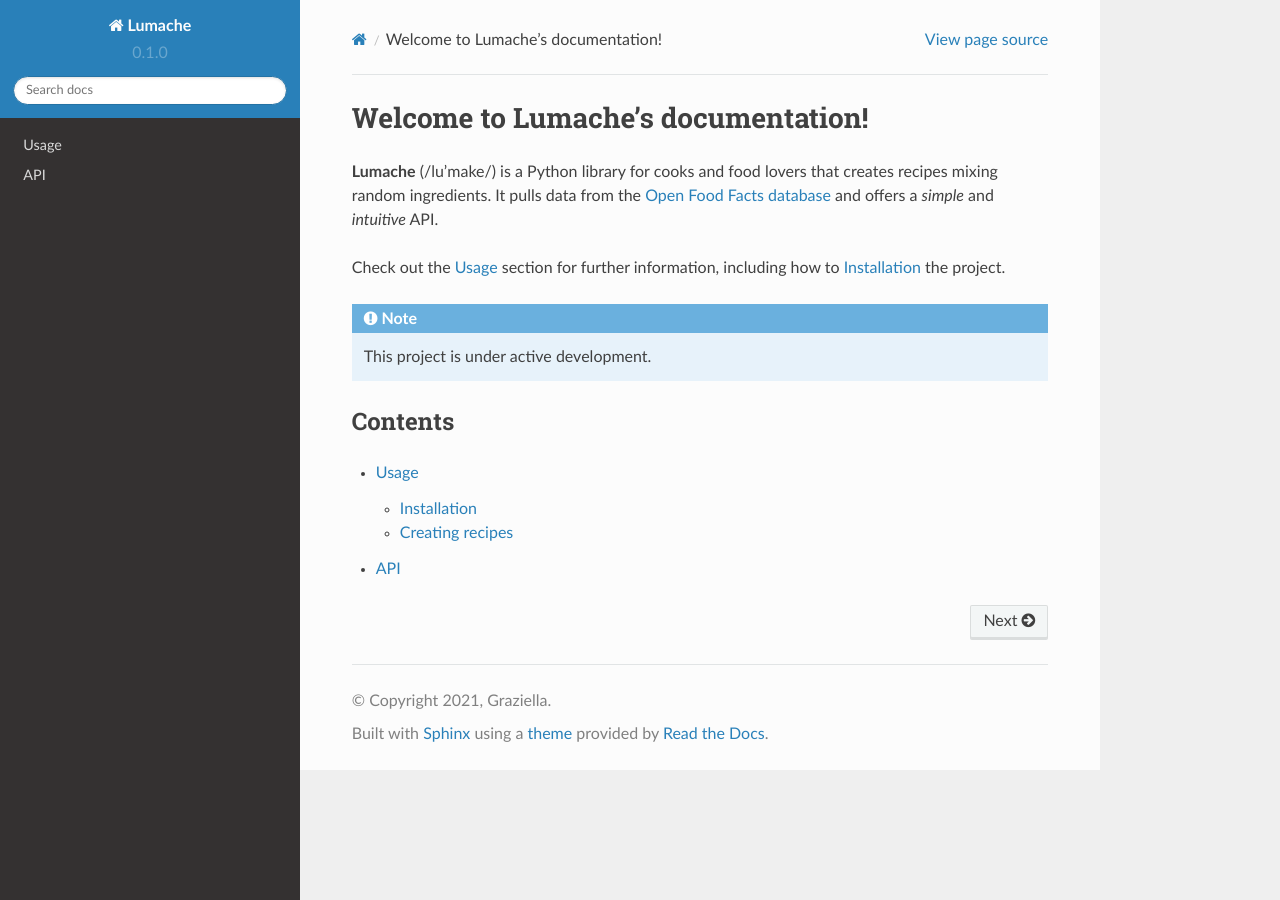
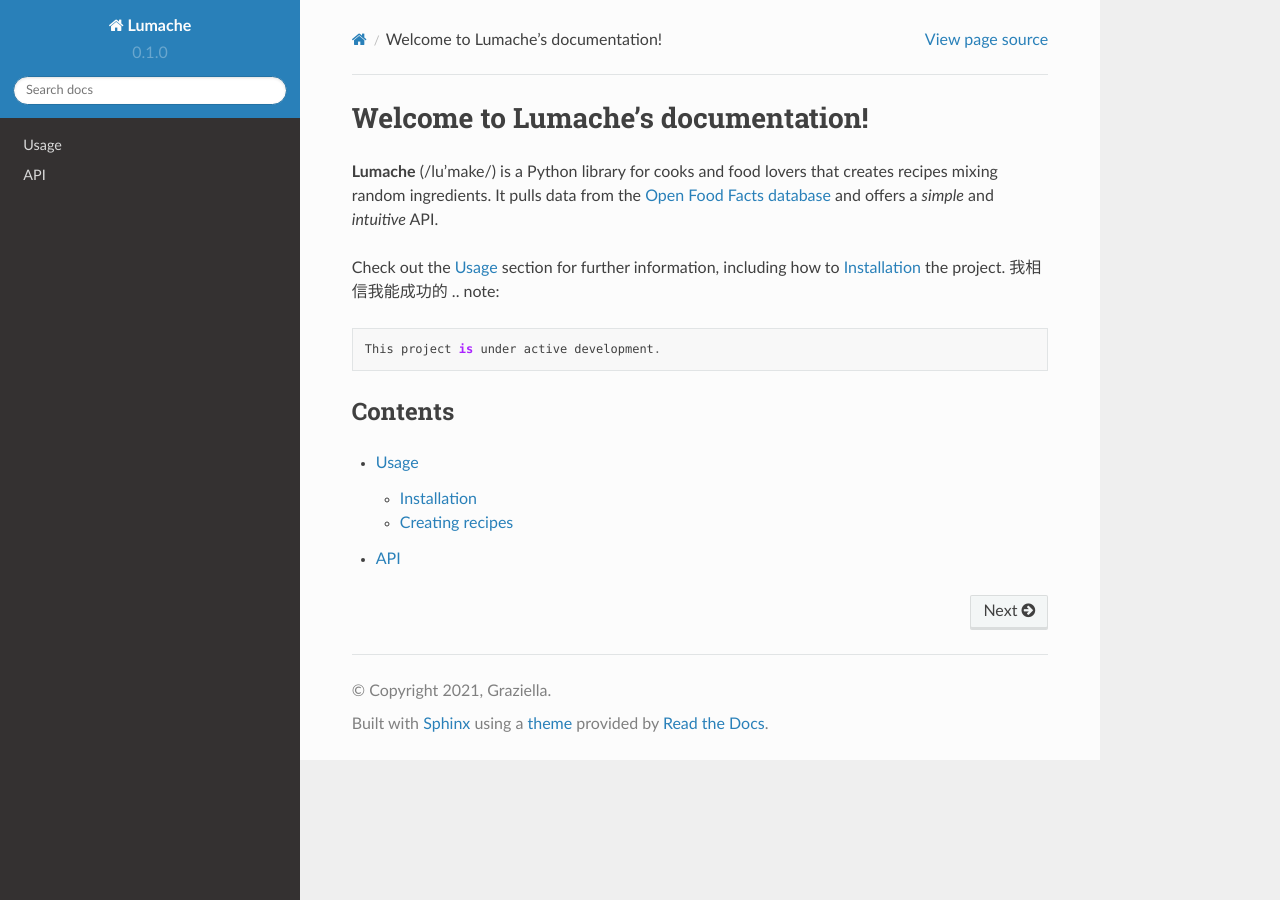
Before and after one commit to jasper-mao/rtd-tutorial, a Sphinx documentation site: the page built from docs/source/index.rst, in a window 1280 px wide. Built offline with Sphinx 7.4.7 and the Read the Docs theme 2.0.0, drawn with Linux system fonts in a browser that asks for light colours.

Commit message:
Update index.rst

```diff
--- a/docs/source/index.rst
+++ b/docs/source/index.rst
@@ -8,7 +8,7 @@ and offers a *simple* and *intuitive* API.
 
 Check out the :doc:`usage` section for further information, including
 how to :ref:`installation` the project.
-
+我相信我能成功的
 .. note::
 
    This project is under active development.
```
